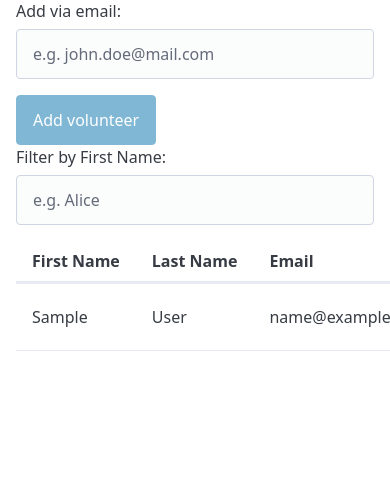
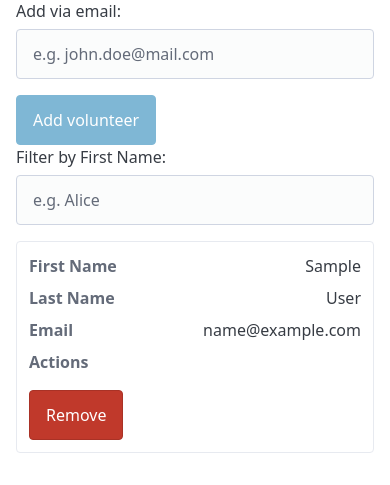
Before and after one commit to TristanGoss/esds-apps, a FastAPI app: template templates/pos_permissions.html in a window 390 px wide; the page is wider, and only the part inside the window is pictured. Shown: the part 615-1100 px from the top of that part. Before the commit the page ends 966 px from the top of that part, so only its background shows below. Run offline with FastAPI, Linux system fonts and the light colour scheme; the template is opened without the code that fills it: most values are stand-ins (such as "Sample title", 1, 10 or a date in 2020); parts of the project's set-up code (start-up, migrations or seed data) failed here and were passed over; some libraries are stand-ins or nearby versions.

Commit message:
improved appearance of tables on mobile

```diff
--- a/public/css/site.css
+++ b/public/css/site.css
@@ -118,3 +118,77 @@ td, th {
     height: 14px;
     flex: 0 0 auto;
 }
+
+/* Responsive "stacked card" tables: on narrow screens each row reflows into a labelled card;
+   desktop keeps the normal table. Opt in per table with class="responsive-table"; every <td>
+   needs a data-label matching its column. */
+@media (max-width: 600px) {
+    /* Hide the header row visually but keep it for screen readers; labels come from data-label. */
+    .responsive-table thead {
+        position: absolute;
+        width: 1px;
+        height: 1px;
+        overflow: hidden;
+        clip: rect(0 0 0 0);
+        white-space: nowrap;
+    }
+
+    .responsive-table,
+    .responsive-table tbody,
+    .responsive-table tr,
+    .responsive-table td {
+        display: block;
+        width: 100%;
+    }
+
+    .responsive-table tr {
+        margin-bottom: 1rem;
+        padding: 0.5rem 0.75rem;
+        border: 1px solid var(--pico-muted-border-color, #e7e7e7);
+        border-radius: var(--pico-border-radius, 0.25rem);
+    }
+
+    .responsive-table td {
+        display: flex;
+        justify-content: space-between;
+        align-items: baseline;
+        gap: 1rem;
+        padding: 0.25rem 0;
+        border: none;              /* drop Pico's per-cell borders inside the card */
+        white-space: normal;       /* override the global td/th nowrap so values can wrap */
+        overflow-wrap: anywhere;   /* break long unspaced values (emails, URLs) so they don't spill */
+        text-align: right;
+    }
+
+    /* The column name, drawn from data-label, as a bold key on the left of each row. Sized to its
+       own text (not a fixed column) so the value gets all the remaining width before it wraps. */
+    .responsive-table td::before {
+        content: attr(data-label);
+        flex: 0 0 auto;
+        font-weight: bold;
+        text-align: left;
+        white-space: nowrap;
+        color: var(--pico-muted-color, inherit);
+    }
+
+    /* Action cells hold buttons, not a single value: stack the label above them in a full-width
+       column (keeping .action-cell's own gap) rather than the generic label | value row. */
+    .responsive-table td.action-cell {
+        flex-direction: column;
+        align-items: flex-start;
+        justify-content: flex-start;
+        text-align: left;
+    }
+
+    .responsive-table td.action-cell::before {
+        flex: 0 0 auto;
+    }
+
+    /* Undo the value-wrapping for controls: buttons/selects shouldn't break mid-word (e.g. the
+       Reissue button splitting across lines) the way long email/URL values should. */
+    .responsive-table td button,
+    .responsive-table td select {
+        overflow-wrap: normal;
+        white-space: nowrap;
+    }
+}
--- a/templates/pos_permissions.html
+++ b/templates/pos_permissions.html
@@ -29,7 +29,7 @@
             <br>
             <label for="filter-first-name">Filter by First Name:</label>
             <input type="text" id="filter-first-name" placeholder="e.g. Alice">
-            <table>
+            <table class="responsive-table">
                 <thead>
                     <tr>
                         <th>First Name</th>
@@ -41,10 +41,10 @@
                 <tbody>
                     {% for volunteer in volunteers %}
                     <tr>
-                        <td>{{ volunteer.first_name }}</td>
-                        <td>{{ volunteer.last_name }}</td>
-                        <td>{{ volunteer.email }}</td>
-                        <td class="action-cell">
+                        <td data-label="First Name">{{ volunteer.first_name }}</td>
+                        <td data-label="Last Name">{{ volunteer.last_name }}</td>
+                        <td data-label="Email">{{ volunteer.email }}</td>
+                        <td class="action-cell" data-label="Actions">
                             <div class="action-group">
                                 <button type="button"
                                         id="remove-btn-{{ volunteer.volunteer_uuid }}"
```
Also changed, not shown: templates/check_logs.html (+6 -6 lines), templates/membership_cards.html (+9 -11 lines), templates/qr_codes.html (+6 -6 lines).
